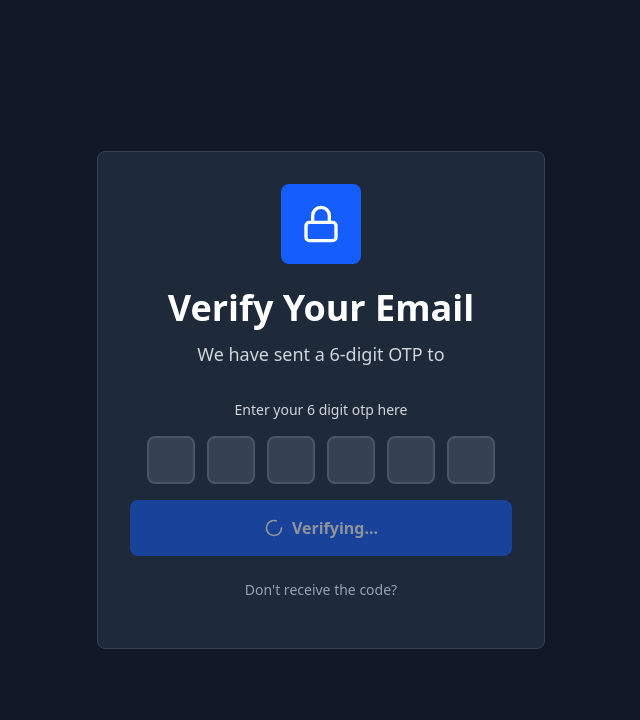
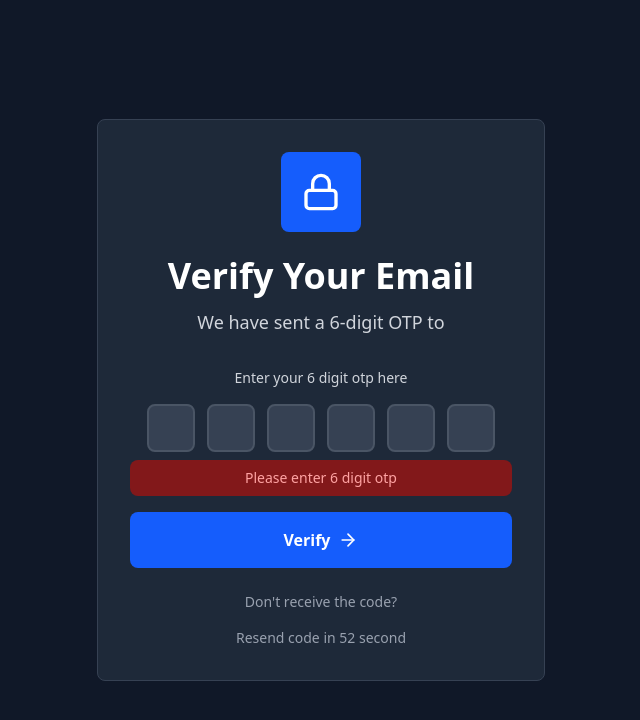
Before and after one commit to Navneetoo7/full-stack-chat-app-with-microservices, a Next.js app in the folder frontend/: page /verify in a window 1280 px wide. Both pictures are taken after typing "Sample", "Sample", "Sample", "Sample", "Sample", "Sample" into the empty fields and a click on the button "Verify". Shown: the top 720 px of the page, without its empty margins (319-959 px from the left). Built offline with nearby package versions, Linux system fonts and the light colour scheme.

Commit message:
verify otp still working need to check resend

```diff
--- a/frontend/src/app/verify/page.tsx
+++ b/frontend/src/app/verify/page.tsx
@@ -1,7 +1,9 @@
 "use client";
+import axios from "axios";
 import { ArrowRight, Loader2, Lock } from "lucide-react";
 import { useSearchParams, useRouter } from "next/navigation";
 import React, { useEffect, useRef, useState } from "react";
+import cookies from "js-cookie";
 
 const VerifyPage = () => {
   const [loading, setLoading] = useState<boolean>(false);
@@ -64,8 +66,48 @@ const VerifyPage = () => {
     e: React.FormEvent<HTMLElement>
   ): Promise<void> => {
     e.preventDefault();
+    const otpString = otp.join("");
+    if(otpString.length !== 6){
+      setError("Please enter 6 digit otp");
+      return
+    }
+    setError("")
     setLoading(true);
+    try {
+      const {data}= await axios.post(`http://localhost:5051/api/v1/verify-otp`,{
+        email,
+        otp: otpString
+      })
+      alert(data.message)
+      cookies.set("token", data.token,{
+        expires: 15,
+        secure:false,
+        path:"/"
+      })
+      setOtp(["", "", "", "", "", ""])
+      inputRefs.current[0]?.focus();
+    } catch (error:any) {
+      setError(error.response.data.message)
+    }finally{
+      setLoading(false)
+    }
   };
+
+  const handleResendOtp = async()=>{
+    setResendLoading(true);
+    setError("");
+    try {
+      const {data}= await axios.post("http://localhost:5051/api/v1/login",{
+        email,
+      })
+      alert(data.message)
+      setTimer(60)
+    } catch (error:any) {
+      setError(error.response.data.message);
+    }finally{
+      setResendLoading(false)
+    }
+  }
 
   return (
     <div className="min-h-screen bg-gray-900 flex items-center justify-center p-4">
@@ -107,11 +149,11 @@ const VerifyPage = () => {
                     onChange={e => handleInputChange(index, e.target.value)}
                     onKeyDown={e => handleKeyDown(index, e)}
                     onPaste={index === 0 ? handlePaste : undefined}
-                    className="w-12 h-12 text-center text-xl font-bold border-2 border-gray-600 rounded-lg bg-gray-700 text-white" />
+                    className="w-12 h-12 text-center text-xl font-bold border-2 border-gray-600 rounded-lg bg-gray-700 text-white mb-2" />
                 ))}
               </div>
               {
-                error && (<div className="bg-red-900 border-red-700 rounded-lg p-3">
+                error && (<div className="bg-red-900 border-red-700 rounded-lg p-2">
                   <p className="text-red-300 text-sm text-center">{error}</p>
                 </div>
                 )}
@@ -136,8 +178,9 @@ const VerifyPage = () => {
           </form>
           <div className="mt-6 text-center">
             <p className="text-gray-400 text-sm mb-4">Don't receive the code?</p>
-            {timer>0 ? <p className=""></p>: <button className="text-blue-400 hover: text-blue-300 font-medium text-sm disabled: opacity-50"
-            disabled={resendLoading}  >{resendLoading?"sending...":"Resend Code"}</button> }
+            {timer>0 ? <p className="text-gray-400 text-sm">Resend code in {timer} second</p>: <button className="text-blue-400 hover:text-blue-300 font-medium text-sm disabled: opacity-50"
+            disabled={resendLoading}
+            onClick={handleResendOtp}>{resendLoading?"sending...":"Resend Code"}</button> }
           </div>
         </div>
       </div>
```
Also changed, not shown: 7 other files (tests, documents, lock files or other folders).
